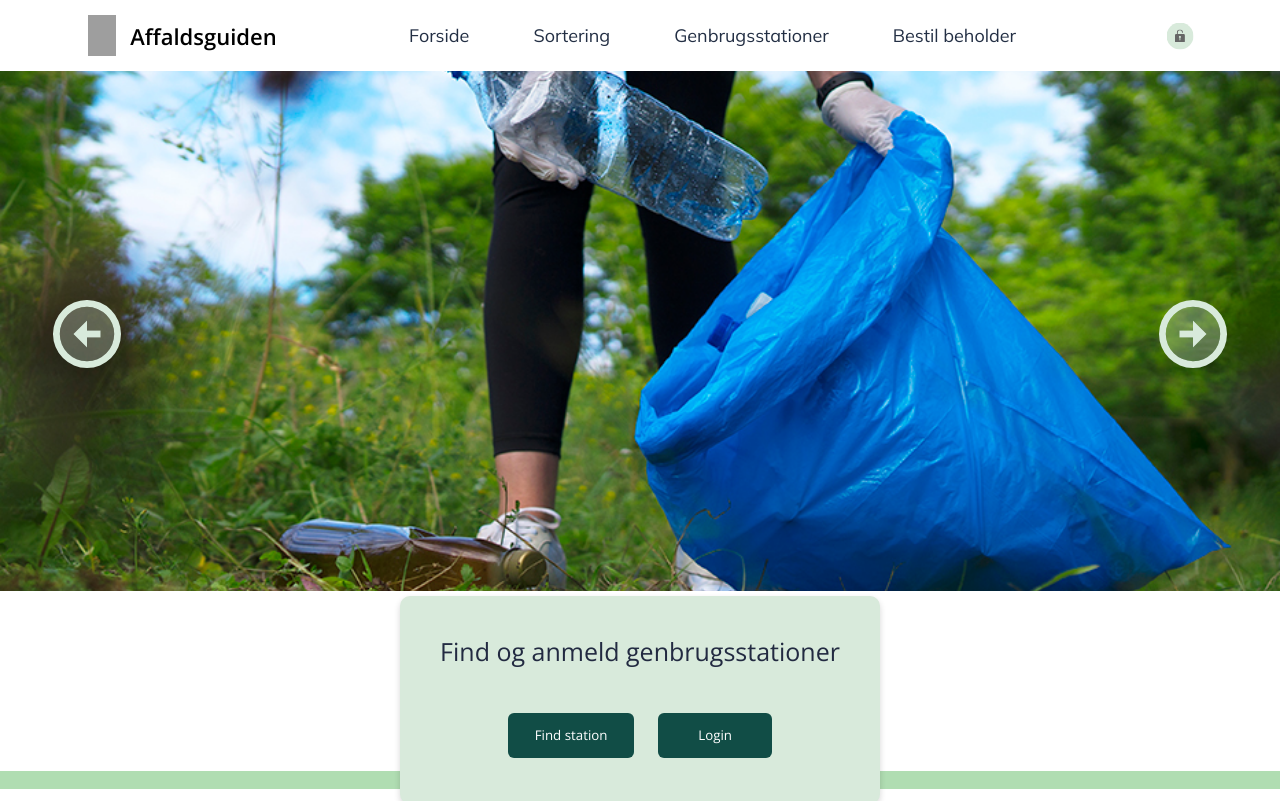
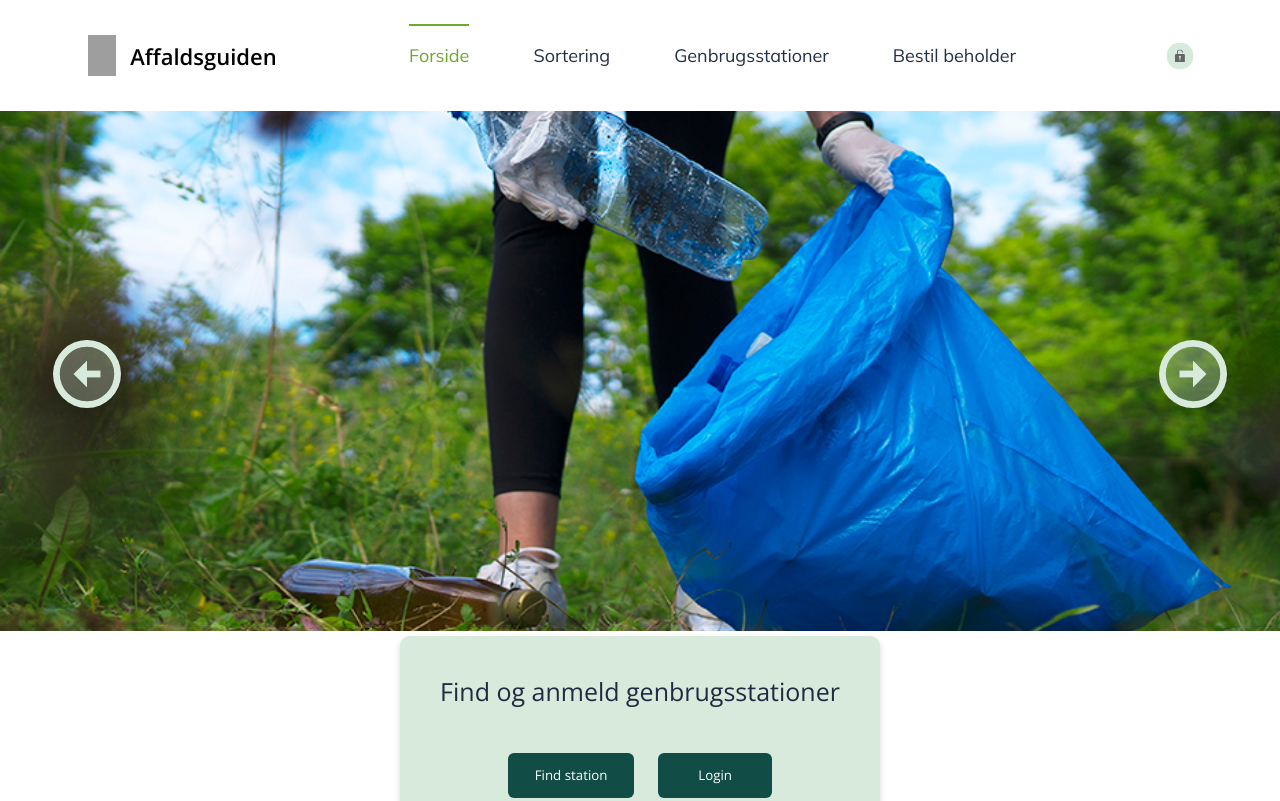
Before and after one commit to katrinedelrosario/trashguide, a React (Vite) app: page / in a window 1280 px wide. Shown: the top 801 px of the page. Built offline with nearby package versions, Linux system fonts and the light colour scheme; grey boxes are pictures that could not be loaded.

Commit message:
added .active on links

```diff
--- a/src/components/navbar/navbar.jsx
+++ b/src/components/navbar/navbar.jsx
@@ -5,7 +5,6 @@ import { Title } from "../title/title";
 import lockIcon from '../../assets/images/layout/icon-unlock.svg';
 import ellipseBg from '../../assets/images/layout/green-ellipse.svg';
 export const Navbar = () => {
-
 
     return (
         <nav className={style.navbarStyle}>
@@ -17,11 +16,10 @@ export const Navbar = () => {
             </div>
 
             <ul>
-                <li><NavLink to="/frontpage">Forside</NavLink></li>
-                <li><NavLink to="/sorting">Sortering</NavLink></li>
-                <li><NavLink to="/stations">Genbrugsstationer</NavLink></li>
-                <li><NavLink to="/order">Bestil beholder</NavLink></li>
-
+                <li><NavLink to="/" className={({ isActive }) => isActive ? style.activeLink : style.a}>Forside</NavLink></li>
+                <li><NavLink to="/sorting" className={({ isActive }) => isActive ? style.activeLink : style.a}>Sortering</NavLink></li>
+                <li><NavLink to="/stations" className={({ isActive }) => isActive ? style.activeLink : style.a}>Genbrugsstationer</NavLink></li>
+                <li><NavLink to="/order" className={({ isActive }) => isActive ? style.activeLink : style.a}>Bestil beholder</NavLink></li>
             </ul>
 
             <div className={style.loginBtn}>
--- a/src/components/navbar/navbar.module.scss
+++ b/src/components/navbar/navbar.module.scss
@@ -1,33 +1,29 @@
-@import url('../../globalStyle.scss');
-@import url('../title/title.module.scss');
+@import url("../../globalStyle.scss");
+@import url("../title/title.module.scss");
 
 .navbarStyle {
-  padding: 15px 0 15px 0;
+
+  padding: 35px 0 35px 0;
   text-decoration: none;
   display: flex;
   justify-content: space-evenly;
   align-items: center;
-
-
-
   .logo {
     display: flex;
     align-items: center;
-      justify-content:flex-start;
+    justify-content: flex-start;
     a {
       display: flex;
       text-decoration: none;
       color: inherit;
       align-items: center;
     }
-
     h1 {
       color: var(--black);
       font-size: 22px;
-        font-weight:600;
+      font-weight: 600;
       margin-left: 14px;
       margin-right: 2em;
-
     }
     img {
       width: 27.789px;
@@ -47,13 +43,11 @@
         color: var(--secondary);
         text-decoration: none;
         transition: all 0.2s ease;
-          }
-          a:active {
-            color: #6DA830;
-            border-top: solid 1px #6DA830;
+
       }
     }
   }
+
   .loginBtn {
     position: relative;
     .lockIcon {
@@ -76,6 +70,14 @@
       transform: translate(-50%, -50%);
       z-index: 0;
     }
-
   }
 }
+.activeLink {
+  color: var(--greenActive)!important;
+  padding-top: 1em;
+  border-top: solid 2px #6da830;
+  font-family: var(--nav);
+  font-size: 18px;
+  text-decoration: none;
+  transition: all 0.2s ease;
+}
```
Lines whose indentation alone changed are shown as unchanged.
